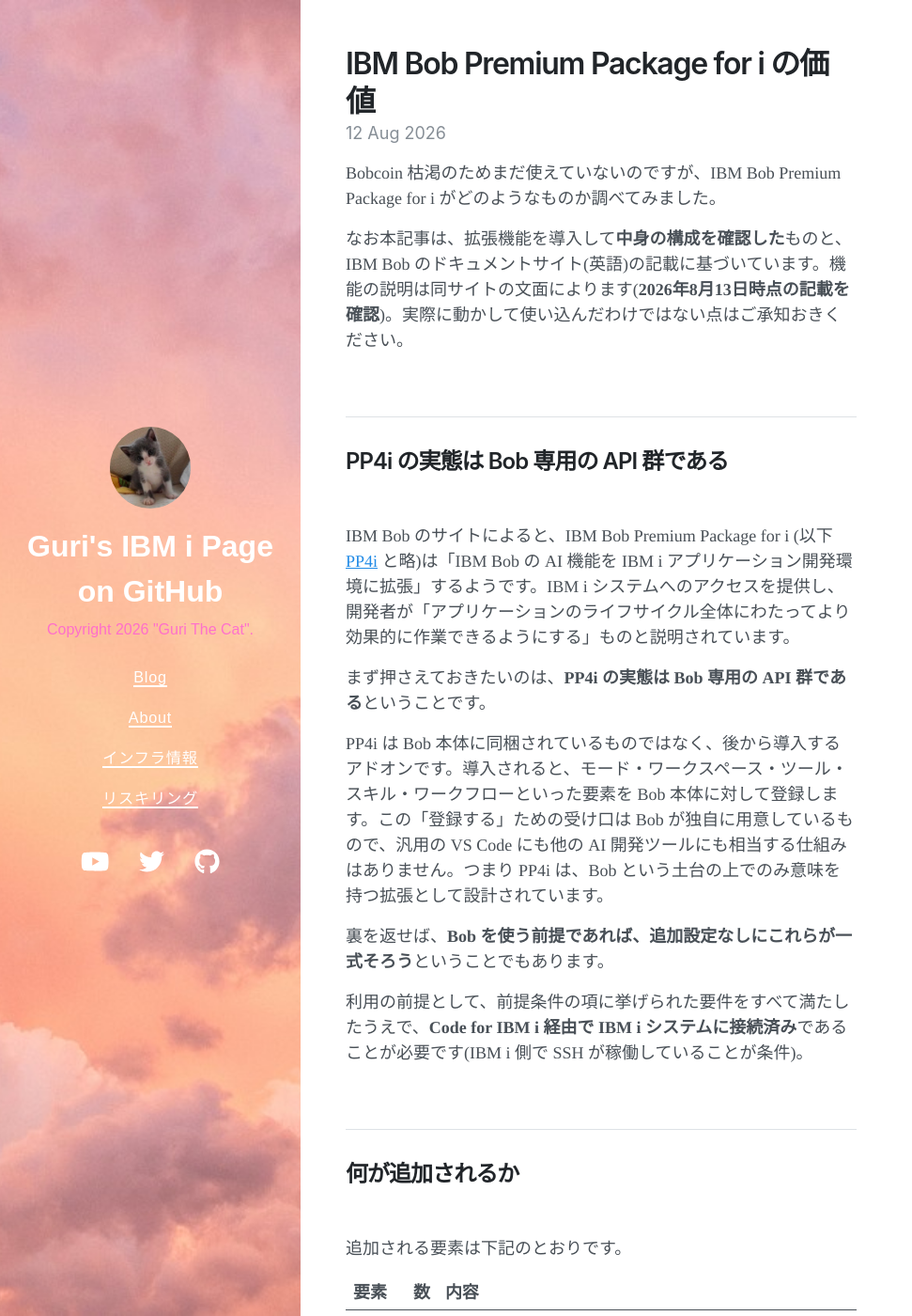
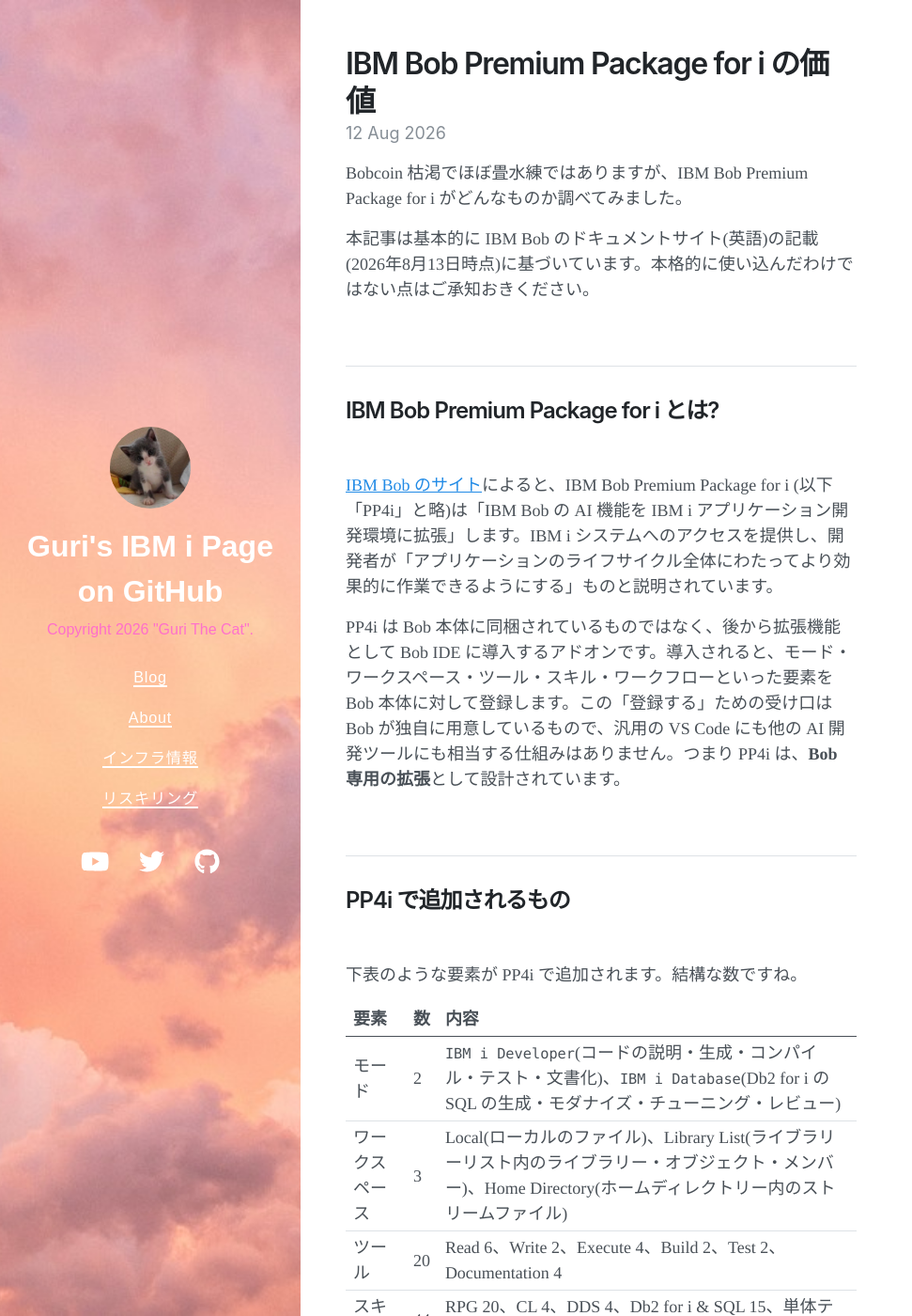
Before and after one commit to GuriCat/GuriPages, a Jekyll site: the page built from _posts/2026-08-13-IBM_Bob_Premium_Package_for_iの価値.markdown, in a window 1280 px wide and 1400 px high. Shown: the whole window at 94% size, without its empty margins (0-971 px from the left). Built offline with Jekyll 4.4.1, drawn with Linux system fonts in a browser that asks for light colours; nearby versions of some CDN libraries; a script that is not in the unit is left out; some of the changed text lies outside the part shown.

Commit message:
Edit: 記事の構成を整理し、表現・体裁を修正
- セクション構成を「とは?」「追加されるもの」「価値 - 現時点での評価」に整理
- 代替の表に可否列を追加し、列名の重複を解消
- 区切り線・半角スペース・読点などの体裁を統一

Co-Authored-By: Claude Opus 5 (1M context) <noreply@anthropic.com>

```diff
--- a/_posts/2026-08-13-IBM_Bob_Premium_Package_for_iの価値.markdown
+++ b/_posts/2026-08-13-IBM_Bob_Premium_Package_for_iの価値.markdown
@@ -4,37 +4,31 @@ title: "IBM Bob Premium Package for i の価値"
 date: 2026-08-13 00:00:00 +0900
 tags: [モダナイゼーション, RPG, DX, Bob]
 ---
-Bobcoin 枯渇のためまだ使えていないのですが、IBM Bob Premium Package for i がどのようなものか調べてみました。
+Bobcoin 枯渇でほぼ畳水練ではありますが、IBM Bob Premium Package for i がどんなものか調べてみました。
 
-なお本記事は、拡張機能を導入して**中身の構成を確認した**ものと、IBM Bob のドキュメントサイト(英語)の記載に基づいています。機能の説明は同サイトの文面によります(**2026年8月13日時点の記載を確認**)。実際に動かして使い込んだわけではない点はご承知おきください。
+本記事は基本的に IBM Bob のドキュメントサイト(英語)の記載(2026年8月13日時点)に基づいています。本格的に使い込んだわけではない点はご承知おきください。
 
 <br>
 <hr>
 
-## PP4i の実態は Bob 専用の API 群である
+## IBM Bob Premium Package for i とは?
 
 <br>
 
-IBM Bob のサイトによると、IBM Bob Premium Package for i (以下 [PP4i](https://bob.ibm.com/docs/ide/premium-packages/bob-for-i/bob-for-i-index){:target="_blank"} と略)は「IBM Bob の AI 機能を IBM i アプリケーション開発環境に拡張」するようです。IBM i システムへのアクセスを提供し、開発者が「アプリケーションのライフサイクル全体にわたってより効果的に作業できるようにする」ものと説明されています。
+[IBM Bob のサイト](https://bob.ibm.com/docs/ide/premium-packages/bob-for-i/bob-for-i-index){:target="_blank"}によると、IBM Bob Premium Package for i (以下「PP4i」と略)は「IBM Bob の AI 機能を IBM i アプリケーション開発環境に拡張」します。IBM i システムへのアクセスを提供し、開発者が「アプリケーションのライフサイクル全体にわたってより効果的に作業できるようにする」ものと説明されています。
 
-まず押さえておきたいのは、**PP4i の実態は Bob 専用の API 群である**ということです。
-
-PP4i は Bob 本体に同梱されているものではなく、後から導入するアドオンです。導入されると、モード・ワークスペース・ツール・スキル・ワークフローといった要素を Bob 本体に対して登録します。この「登録する」ための受け口は Bob が独自に用意しているもので、汎用の VS Code にも他の AI 開発ツールにも相当する仕組みはありません。つまり PP4i は、Bob という土台の上でのみ意味を持つ拡張として設計されています。
-
-裏を返せば、**Bob を使う前提であれば、追加設定なしにこれらが一式そろう**ということでもあります。
-
-利用の前提として、前提条件の項に挙げられた要件をすべて満たしたうえで、**Code for IBM i 経由で IBM i システムに接続済み**であることが必要です(IBM i 側で SSH が稼働していることが条件)。
+PP4i は Bob 本体に同梱されているものではなく、後から拡張機能として Bob IDE に導入するアドオンです。導入されると、モード・ワークスペース・ツール・スキル・ワークフローといった要素を Bob 本体に対して登録します。この「登録する」ための受け口は Bob が独自に用意しているもので、汎用の VS Code にも他の AI 開発ツールにも相当する仕組みはありません。つまり PP4i は、**Bob 専用の拡張**として設計されています。
 
 <br>
 <hr>
 
-## 何が追加されるか
+## PP4i で追加されるもの
 
 <br>
 
-追加される要素は下記のとおりです。
+下表のような要素が PP4i で追加されます。結構な数ですね。
 
-|要素|数|内容|
+|     要素     | 数 |内容|
 |---|---|---|
 |モード|2|`IBM i Developer`(コードの説明・生成・コンパイル・テスト・文書化)、`IBM i Database`(Db2 for i の SQL の生成・モダナイズ・チューニング・レビュー)|
 |ワークスペース|3|Local(ローカルのファイル)、Library List(ライブラリーリスト内のライブラリー・オブジェクト・メンバー)、Home Directory(ホームディレクトリー内のストリームファイル)|
@@ -46,90 +40,18 @@ PP4i は Bob 本体に同梱されているものではなく、後から導入
 
 <br>
 
-モードは「IBM i 開発のために専用に作られた、特化型の AI ペルソナ」、スキルは「専門知識の組み込みライブラリー。コンテキストに基づいて Bob が自動的に有効化し、一貫した正確な結果を生み出す」と説明されています。どちらのモードも、**タスクの開始時に接続情報(接続名、ホスト、ユーザープロファイル、OS バージョン、CCSID、現行ライブラリー、ライブラリーリスト)を自動的に注入します**。スキルは会話の内容に応じて自動的に読み込まれるため、利用者が名前を覚えて呼び出す必要はありません。
+これらの要素のうち、ツール類は自身で個別に導入・設定することで同等機能を実現できるものもあります。「同じことを他の環境でやろうとしたらどうなるか」という観点で、個々のツール単位で整理したのが下表です。
 
-### ツール (20種類)
-
-|カテゴリー|ツール|
-|---|---|
-|Read|`read_member`、`search_qsys`、`read_stream_file`、`search_ifs`、`get_table_columns`、`get_cl_command_library`|
-|Write|`write_member`、`write_stream_file`|
-|Execute|`execute_cl_command`、`execute_sql_statement`、`execute_pase_command`、`convert_rpg_source`|
-|Build|`get_compile_actions`、`execute_compile_action`|
-|Test|`generate_rpg_unit_test_stub`、`run_rpg_unit_test_suite`|
-|Documentation|`search_ibm_i_docs_with_rag`、`fetch_cl_command_doc`、`search_sql_examples`、`fetch_sql_example`|
-
-<br>
-
-「QSYS または IFS 内のソースコードの読み取り・書き込み・検索と、CL コマンド、SQL 文、PASE コマンドの実行」が一式そろっています。これを Library List / Home Directory のワークスペースと組み合わせることで、**ソースを PC に落とさずに、IBM i 上のメンバーを対象として作業できます**。
-
-### ワークフロー (5種類)
-
-|ワークフロー|説明|
-|---|---|
-|RPG Modernization|OPM および固定形式 ILE RPG のソースを、モダンな free-format RPG に変換する(2フェーズの処理)|
-|Business Rules Extraction|RPGLE のソースコードを分析し、業務ルールを Mermaid 図を含む Markdown レポート(8セクション)として抽出する|
-|RPGUnit Test Plan Creation|IBM i のコードを分析し、構造化された RPGUnit テスト計画書を生成する|
-|RPGUnit Test Suite Implementation|既存のテスト計画書からテストスイートを実装し、実行してエラーを反復的に解決する|
-|SQL Index Strategy Advisor|Db2 for i の SQL パフォーマンスデータを分析し、最適化されたインデックス戦略を策定して承認向けに提示する|
-
-<br>
-
-起動方法は、チャット上部の「Start Workflow」ボタンから選ぶか、依頼内容に合うワークフローがあると Bob が判断した場合に提案してくるものを受けるかの2つです。IBM i のワークフローの多くは、有効な接続が無いと表示されません。
-
-### ガードレール
-
-|設定|既定値|説明|
-|---|---|---|
-|`general.maxRowsToFetch`|100|`execute_sql_statement` ツールが取得する最大行数|
-|`guardrails.enforceQualifiedCLCommands`|true|CL コマンドにライブラリー修飾(例：`QSYS/...`)を必須とする。未修飾の場合はエラーを返し、修飾した代替案を提示する|
-|`guardrails.deniedSQLStatementTypes`|17種類|自動承認の権限が与えられている場合でも、実行前に明示的なユーザー承認を必要とする SQL 種別|
-
-<br>
-
-`deniedSQLStatementTypes` の既定値は `DROP`、`GRANT`、`REVOKE`、`TRUNCATE`、`UPDATE` など17種類で、チームのリスク許容度に応じて調整できます。ライブラリー修飾の強制は、ライブラリーリストに依存した解決のリスクを減らすためのセキュリティのベストプラクティスとして、有効のままにすることが推奨されています。
-
-<br>
-<hr>
-
-## 個別に用意できるもの、PP4i にしかないもの
-
-<br>
-
-「同じことを他の環境でやろうとしたらどうなるか」という観点で整理すると、下記のように分かれます。
-
-|PP4i の要素|個別に用意する場合の代替|
-|---|---|
-|`read_member` / `write_member` / `search_qsys`|SSH ＋ `Rfile` / `system` コマンド、または QSYS2 サービス経由の SQL|
-|`read_stream_file` / `search_ifs`|SSH(PASE)で通常のファイル操作|
-|`execute_cl_command`|`system "CMD"`(PASE 経由)|
-|`execute_sql_statement`|Mapepire / JDBC / `db2util`|
-|`execute_compile_action`|`actions.json` 相当を定義し `system CRTBNDRPG` 等|
-|`run_rpg_unit_test_suite`|RPGUnit の `RUCALLTST` を直接実行|
-|`search_ibm_i_docs_with_rag`|**代替なし**(IBM 公式ドキュメントに対する専用のセマンティック検索)|
-|**44スキル＋5ワークフロー**|**代替なし。自前で書く必要がある**|
-
-<br>
-<hr>
-
-## 現時点での評価
-
-<br>
-
-PP4i の価値は大きく 2 つあると考えています。
-
-**1. 個別にワークをかけて設定が必要なツールが、標準化されたパッケージとして提供されている**
-
-上の表のとおり、ツール類は「やろうと思えばできる」ものです。しかし「できる」と「配ってある」の間には大きな差があります。接続方法を決め、コンパイル定義を書き、権限とガードレールを設計し、動作確認をする——この一連の作業が済んだ状態で手元に来る、というのが PP4i の提供形態です。ライブラリー修飾の強制や、承認を要する SQL 種別の既定リストのように、既定値そのものが検討済みの成果物になっています。
-
-**2. IBM i ドメイン知識(44スキル)と5ワークフローが定型化されている**
-
-RPG/CL の規約を自社で制定し、それに沿ったスキルを整備していく作業は、それ自体が相応の投資になります。PP4i はその部分が最初から型として用意されているため、**スキル整備と AI のトレーニングのワークが節減できます**。RPG モダナイゼーションや業務ルール抽出といったワークフローも、手順そのものが製品として定義されている点に意味があります。
-
-<br>
-<hr>
-
-## 「どこでも同じツールで仕事ができる」ことの難しさ
+|可否|PP4i の要素|個別に用意する場合の代替|
+|-|---|---|
+|可|`read_member` / `write_member` / `search_qsys`|SSH ＋ `Rfile` / `system` コマンド、または QSYS2 サービス経由の SQL|
+||`read_stream_file` / `search_ifs`|SSH(PASE)で通常のファイル操作|
+||`execute_cl_command`|`system "CMD"`(PASE 経由)|
+||`execute_sql_statement`|Mapepire / JDBC / `db2util`|
+||`execute_compile_action`|`actions.json` 相当を定義し `system CRTBNDRPG` 等|
+||`run_rpg_unit_test_suite`|RPGUnit の `RUCALLTST` を直接実行|
+|不可|`search_ibm_i_docs_with_rag`|IBM 公式ドキュメントに対する専用のセマンティック検索のため、**同等のものは用意できない**|
+||44スキル＋5ワークフロー|**自前で書く必要がある**|
 
 <br>
 
@@ -142,12 +64,29 @@ RPG/CL の規約を自社で制定し、それに沿ったスキルを整備し
 
 これらは一度やれば終わりではなく、人が増えるたび、バージョンが上がるたびに発生します。結果として「隣の席の人と同じ結果が出ない」「あの人の環境でしか動かない」という状態になりがちです。
 
-かつての PDM や SEU は、どのマシンにログインしても同じキー操作で同じ画面が出て、同じ仕事ができました。当たり前のように思っていましたが、**「どこでも同じツールで仕事ができる」環境は、実は実現が難しいのです**。標準化されたパッケージとして配布されることには、機能一覧に現れない価値があります。
+PDM や SEU であれば、どのマシンにログインしても同じキー操作で同じ画面が出て、同じ仕事ができます。当たり前のように思えますが、**「どこでも同じツールで仕事ができる」環境は、実は実現が難しいのです**。標準化されたパッケージとして配布されることには、機能一覧に現れない価値があります。
 
 <br>
 <hr>
 
-Bobcoin の手当てができたらいろいろと試してみようと心待ちにしています。
+## PP4i の価値 - 現時点での評価
+
+<br>
+
+PP4i の価値は大きく 2 つあると考えています。
+
+**1. 標準化されたパッケージとして提供されており、ワークをかけて個別にツールを設定する必要がない**
+
+上の表のとおり、ツール類は「やろうと思えばできる」ものです。しかし「自分で個別に設定できる」と「パッケージとして提供されている」の間には大きな差があります。接続方法を決め、コンパイル定義を書き、権限とガードレールを設計し、動作確認をする——この一連の作業が完了した状態でパッケージ化されている、というのが PP4i の提供形態です。ライブラリー修飾の強制や、承認を要する SQL 種別の既定リストのように、既定値そのものが検討済みの成果物になっています。
+
+**2. IBM i ドメイン知識(44スキル)と5ワークフローが定型化されている**
+
+RPG/CL の規約を自社で制定し、それに沿ったスキルを整備していく作業は、それ自体が相応の投資になります。PP4i はその部分が最初から提供されているため、**スキル整備と AI のトレーニングのワークが節減できます**。RPG モダナイゼーションや業務ルール抽出といったワークフローも、手順そのものが製品として定義されている点に意味があります。
+
+<br>
+<hr>
+
+以上、公開情報と多少の試用から分かったことを紹介しました。Bobcoin の手当てができたらいろいろと試してみようと心待ちにしています。
 
 <br>
 
```
